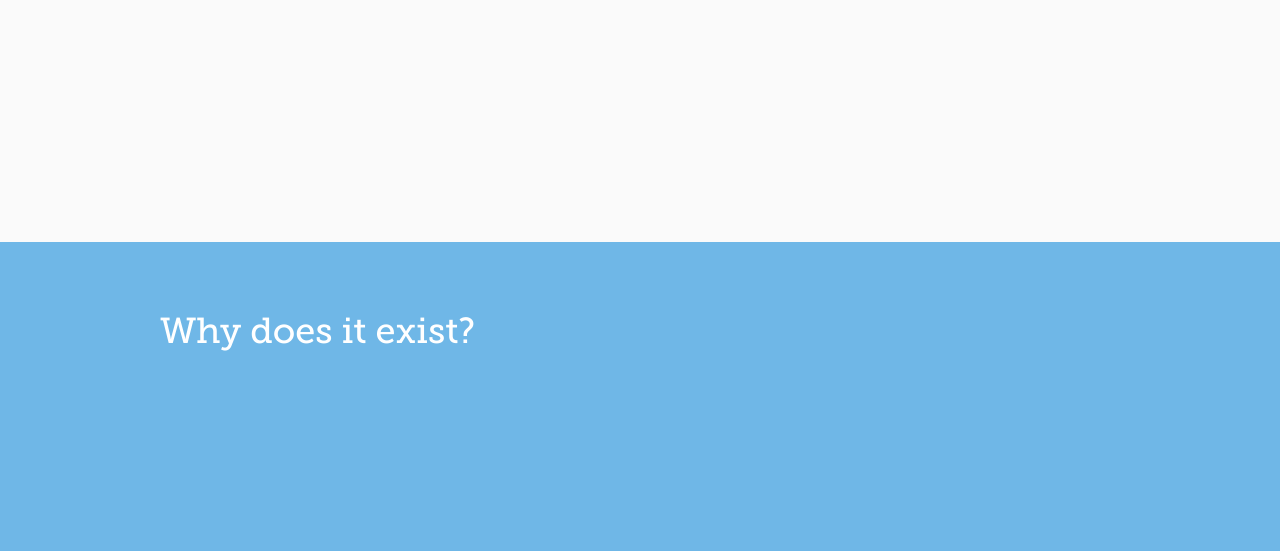
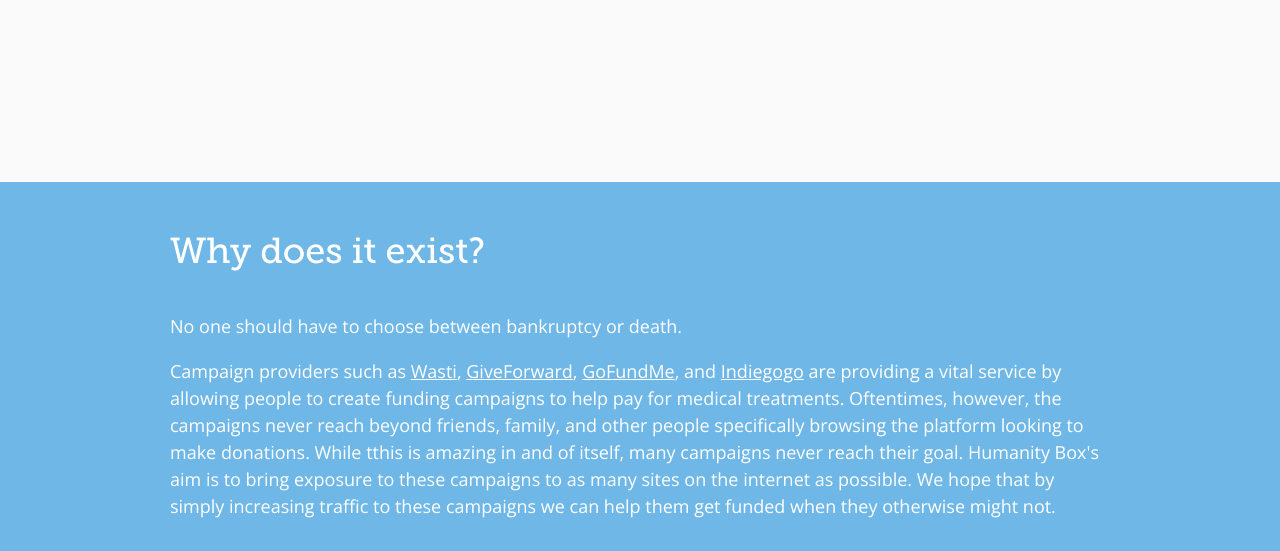
Before and after one commit to nicksergeant/humanitybox, a website: page website/index.html in a window 1280 px wide. Shown: the part 1612-2163 px from the top of the page. Drawn offline with nearby package versions, Linux system fonts and the light colour scheme.

Commit message:
"Why does it exist?" section

```diff
--- a/website/css/_module.scss
+++ b/website/css/_module.scss
@@ -64,7 +64,7 @@ header {
 .layer {
 	background-color: #fafafa;
 	min-height: 300px;
-	padding: 30px 0;
+	padding: 10px 0 30px 0;
 	position: relative;
 	z-index: 1;
 	@include breakpoint(mobile-portrait) {
@@ -147,8 +147,13 @@ header {
 }
 .existence {
 	background-color: $blue;
+	padding-bottom: 115px;
 	h2, p {
 		color: #fff;
+	}
+	a {
+		color: #fff;
+		text-decoration: underline;
 	}
 }
 
--- a/website/index.html
+++ b/website/index.html
@@ -89,7 +89,11 @@
 
 	<section class="existence layer">
 		<div class="container">
-			<h2>Why does it exist?</h2>
+			<div class="sixteen columns">
+				<h2>Why does it exist?</h2>
+				<p>No one should have to choose between bankruptcy or death.</p>
+				<P>Campaign providers such as <a href="#">Wasti</a>, <a href="">GiveForward</a>, <a href="">GoFundMe</a>, and <a href="">Indiegogo</a> are providing a vital service by allowing people to create funding campaigns to help pay for medical treatments. Oftentimes, however, the campaigns never reach beyond friends, family, and other people specifically browsing the platform looking to make donations. While tthis is amazing in and of itself, many campaigns never reach their goal. Humanity Box's aim is to bring exposure to these campaigns to as many sites on the internet as possible. We hope that by simply increasing traffic to these campaigns we can help them get funded when they otherwise might not.</P>
+			</div>
 		</div>
 	</section>
 
```
Also changed, not shown: website/css/styles.css.
